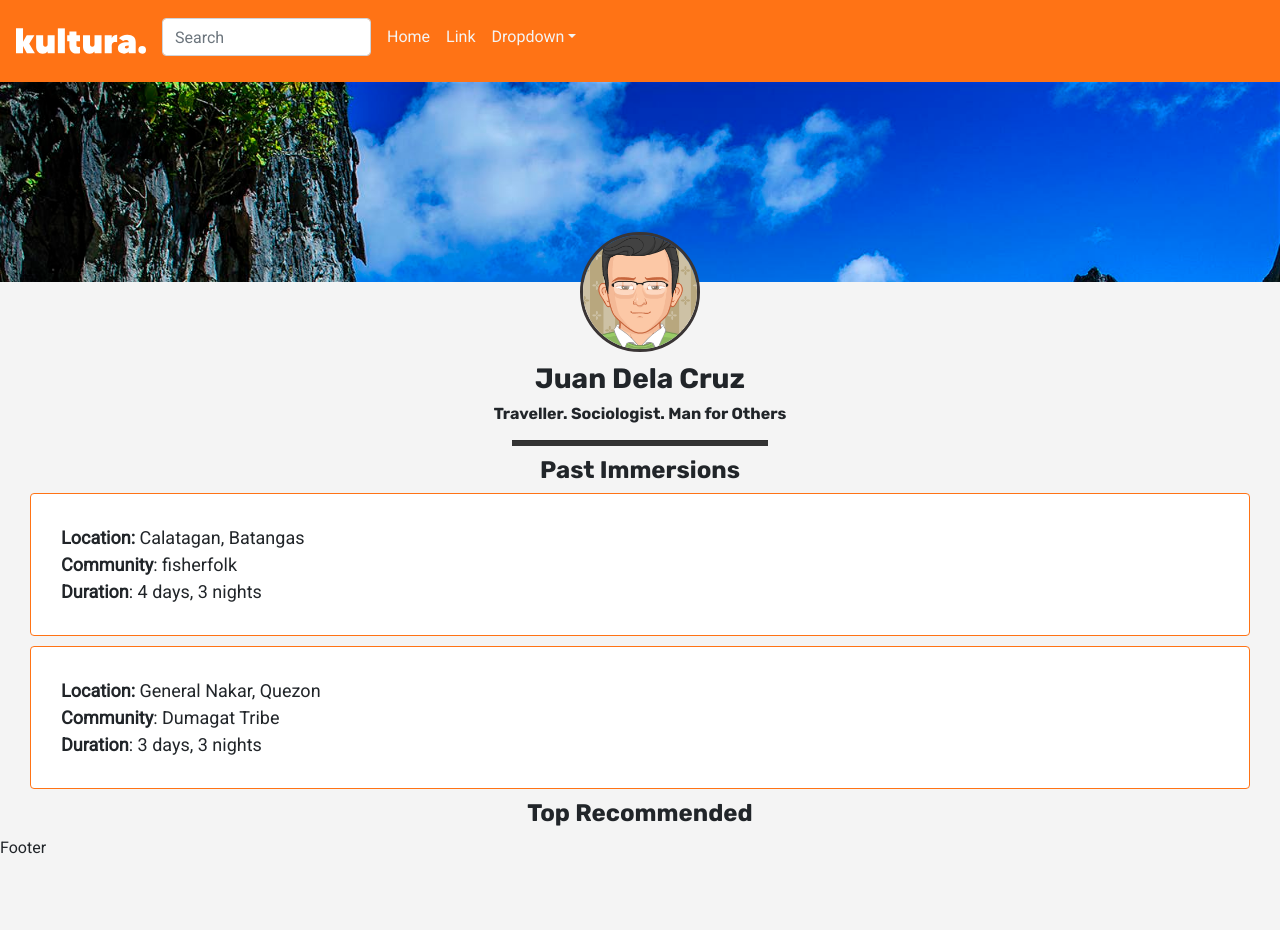
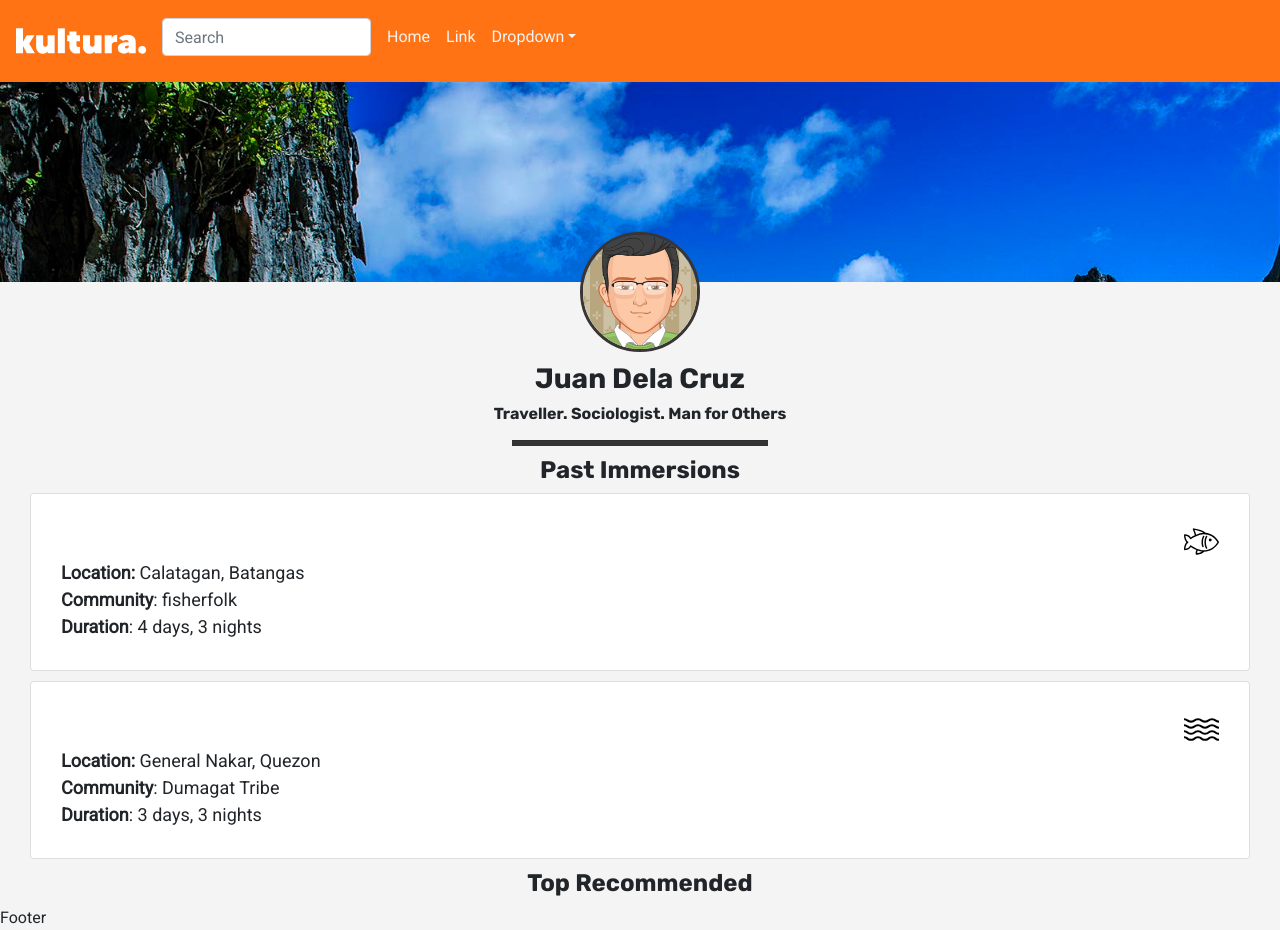
Before and after one commit to bluehacks2020/egg-soar-ugh-blue-hacks, a React (Create React App) app: page /profile in a window 1280 px wide. Before the commit the page ends 860 px from the top, so only its background shows below. Built offline with nearby package versions, Linux system fonts and the light colour scheme.

Commit message:
eto na krizza

```diff
--- a/src/component/pages/ProfilePage/ProfilePage.js
+++ b/src/component/pages/ProfilePage/ProfilePage.js
@@ -4,13 +4,14 @@ import {Image, Card} from 'react-bootstrap'
 import profile from '../../../data/profile'
 import './style.css'
 import avatar from '../../../assets/images/avatar.png'
-import fish from '../../../assets/images/fish.png'
-import wave from '../../../assets/images/wave.png'
+import fish from '../../../assets/images/fish.svg'
+import wave from '../../../assets/images/wave.svg'
 
 const ProfilePage = () => {
     const immersions = profile.immersionHistory.reduce((a, curr) => {
         a.push(
             <Card body className="immersion-card">
+                <div className="immersion-icon"><img src={curr.icon === "fish" ? fish : wave} height={35} style={{color:"#ff7315"}}/></div>
                 <div><strong>Location:</strong> {curr.location}</div>
                 <div><strong>Community</strong>: {curr.community}</div>
                 <div><strong>Duration</strong>: {curr.duration}</div>
--- a/src/component/pages/ProfilePage/style.css
+++ b/src/component/pages/ProfilePage/style.css
@@ -33,5 +33,10 @@ img.profile-pic {
     text-align: left;
     font-size: 18px;
     border-radius: 1px;
-    border-color: #ff7315 !important;
+    /* border-color: #ff7315 !important;  */
 }
+
+.immersion-icon {
+    display: flex;
+    justify-content: flex-end;
+}
```
Also changed, not shown: src/assets/images/fish.svg (added), src/assets/images/wave.svg (added).
